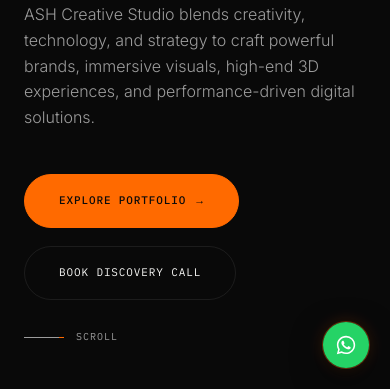
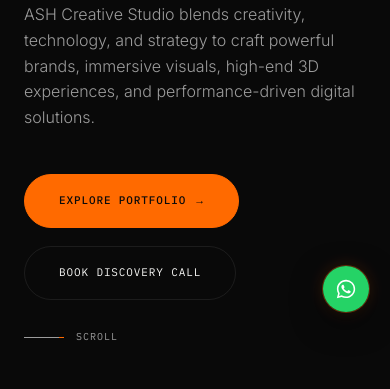
Before and after one commit to Ash-3ha/ash-creative-studio, an Astro site: page / in a window 390 px wide. Shown: the part 455-844 px from the top of the page. Built offline with nearby package versions, Linux system fonts and the light colour scheme; Astro itself is replaced by a stand-in of ours; no server answers; a web font is replaced by a local one.

Commit message:
fix: elevate floating WhatsApp button above Netlify bottom badge

```diff
--- a/src/components/WhatsAppFloating.astro
+++ b/src/components/WhatsAppFloating.astro
@@ -39,9 +39,9 @@ const whatsappHref = getWhatsAppUrl(site.whatsapp, message);
 <style>
   .whatsapp-floating-wrap {
     position: fixed;
-    bottom: 28px;
+    bottom: 80px;
     right: 28px;
-    z-index: 990;
+    z-index: 9999;
     pointer-events: auto;
   }
 
@@ -124,7 +124,7 @@ const whatsappHref = getWhatsAppUrl(site.whatsapp, message);
 
   @media (max-width: 640px) {
     .whatsapp-floating-wrap {
-      bottom: 20px;
+      bottom: 76px;
       right: 20px;
     }
     .whatsapp-label {
```
